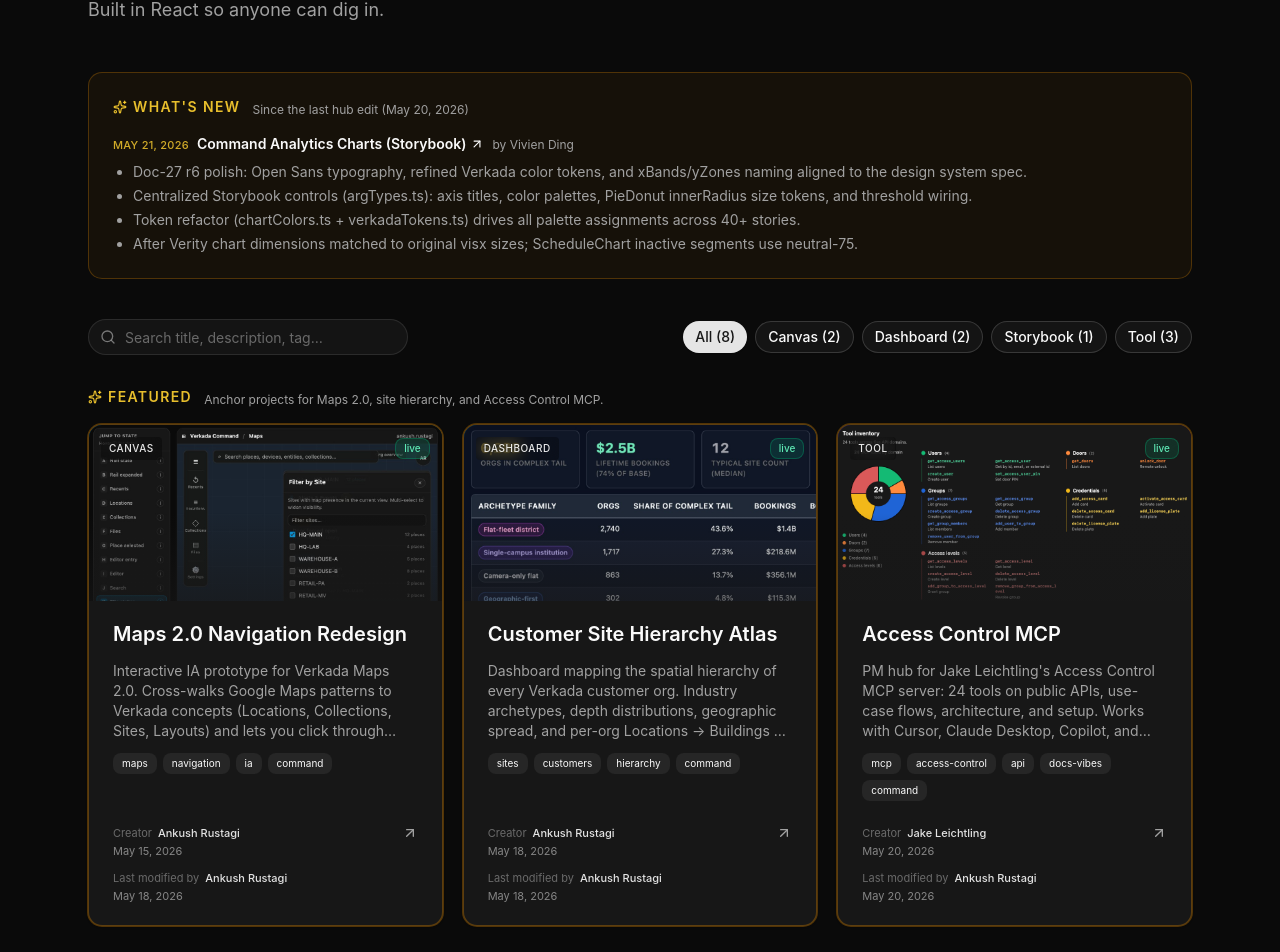
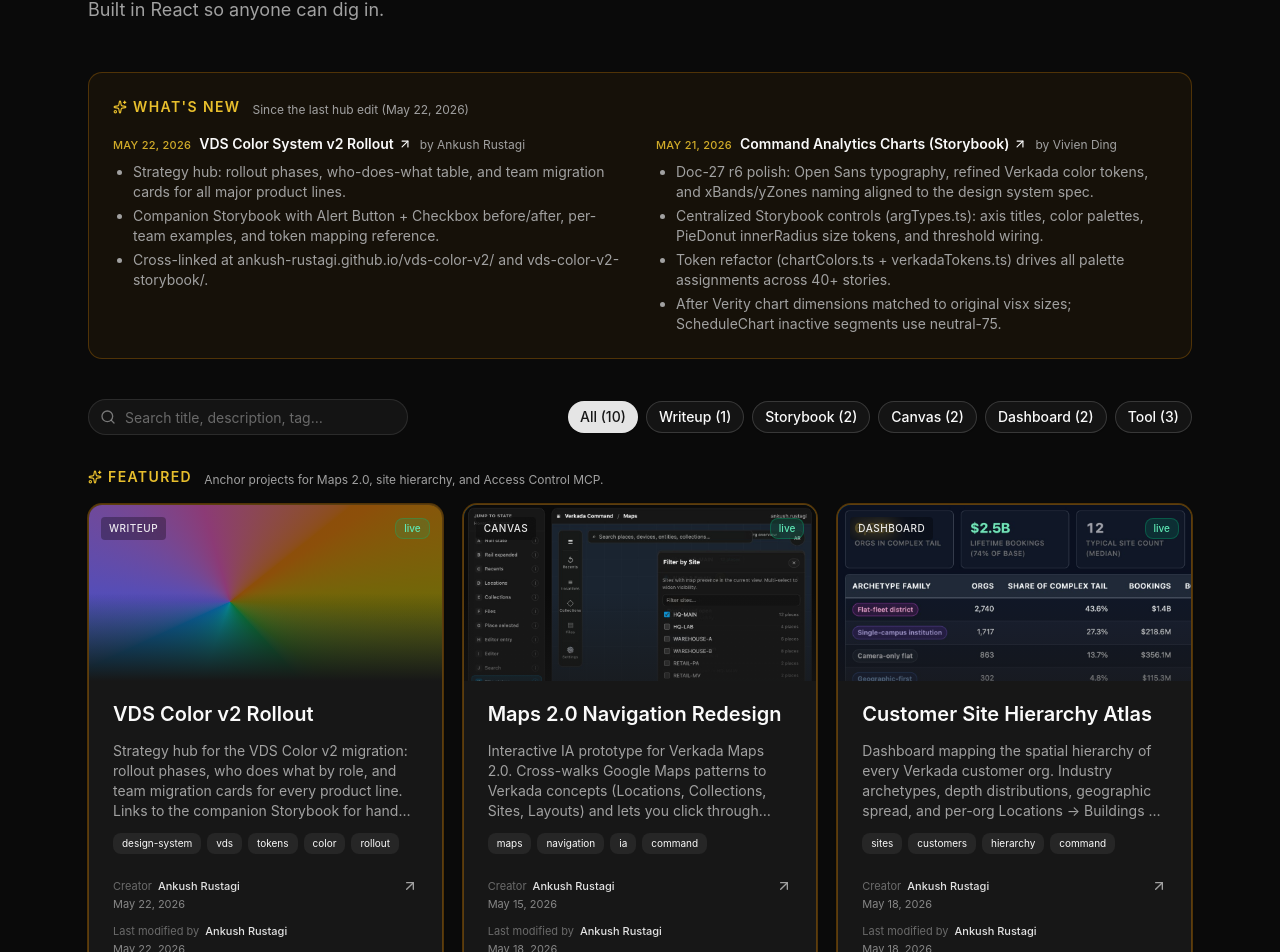
Before and after one commit to Ankush-Rustagi/Ankush-Rustagi.github.io, a React (Vite) app: page / in a window 1280 px wide. Shown: the part 232-1184 px from the top of the page. Built offline with nearby package versions, Linux system fonts and the light colour scheme.

Commit message:
Add VDS Color v2 rollout hub and migration Storybook to portfolio.

```diff
--- a/src/data/prototypes.ts
+++ b/src/data/prototypes.ts
@@ -69,6 +69,38 @@
 }
 
 export const prototypes: Prototype[] = [
+  {
+    slug: 'vds-color-v2',
+    title: 'VDS Color v2 Rollout',
+    description:
+      'Strategy hub for the VDS Color v2 migration: rollout phases, who does what by role, and team migration cards for every product line. Links to the companion Storybook for hands-on guides.',
+    href: '/vds-color-v2/',
+    category: 'writeup',
+    status: 'live',
+    createdDate: '2026-05-22',
+    modifiedDate: '2026-05-22',
+    createdBy: 'Ankush Rustagi',
+    lastModifiedBy: 'Ankush Rustagi',
+    gradient: 'hex',
+    tags: ['design-system', 'vds', 'tokens', 'color', 'rollout'],
+    featured: true,
+  },
+  {
+    slug: 'vds-color-v2-storybook',
+    title: 'VDS Color Migration Guide',
+    description:
+      'Storybook for VDS Color v2: migration MDX guides, Alert Button and Checkbox before/after stories, per-product-line team examples, and semantic token reference.',
+    href: 'https://ankush-rustagi.github.io/vds-color-v2-storybook/?path=/docs/foundations-color-v2-overview--docs',
+    category: 'storybook',
+    status: 'live',
+    createdDate: '2026-05-22',
+    modifiedDate: '2026-05-22',
+    createdBy: 'Ankush Rustagi',
+    lastModifiedBy: 'Ankush Rustagi',
+    gradient: 'hex',
+    tags: ['design-system', 'vds', 'tokens', 'storybook', 'migration'],
+    external: true,
+  },
   {
     slug: 'maps-2-0-nav-audit',
     title: 'Maps 2.0 Navigation Redesign',
--- a/src/data/site-updates.ts
+++ b/src/data/site-updates.ts
@@ -2,7 +2,7 @@
  * Changelog surfaced on the portfolio home page banner.
  * lastSiteEditDate: last hub deploy before this batch (used in the banner header).
  */
-export const lastSiteEditDate = '2026-05-20'
+export const lastSiteEditDate = '2026-05-22'
 
 /** Newest first. Two-up grid on md+ when multiple entries. */
 export interface SiteUpdate {
@@ -17,6 +17,17 @@
 
 export const siteUpdates: SiteUpdate[] = [
   {
+    date: '2026-05-22',
+    title: 'VDS Color System v2 Rollout',
+    author: 'Ankush Rustagi',
+    href: '/vds-color-v2/',
+    bullets: [
+      'Strategy hub: rollout phases, who-does-what table, and team migration cards for all major product lines.',
+      'Companion Storybook with Alert Button + Checkbox before/after, per-team examples, and token mapping reference.',
+      'Cross-linked at ankush-rustagi.github.io/vds-color-v2/ and vds-color-v2-storybook/.',
+    ],
+  },
+  {
     date: '2026-05-21',
     title: 'Command Analytics Charts (Storybook)',
     author: 'Vivien Ding',
```
